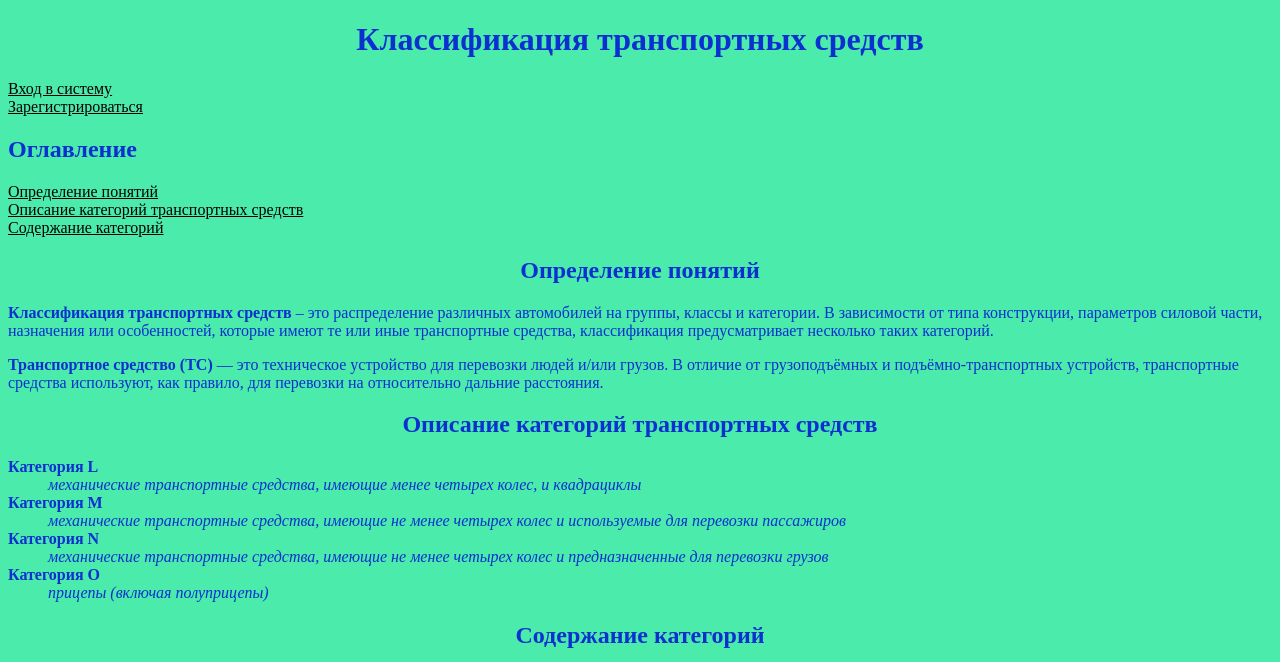
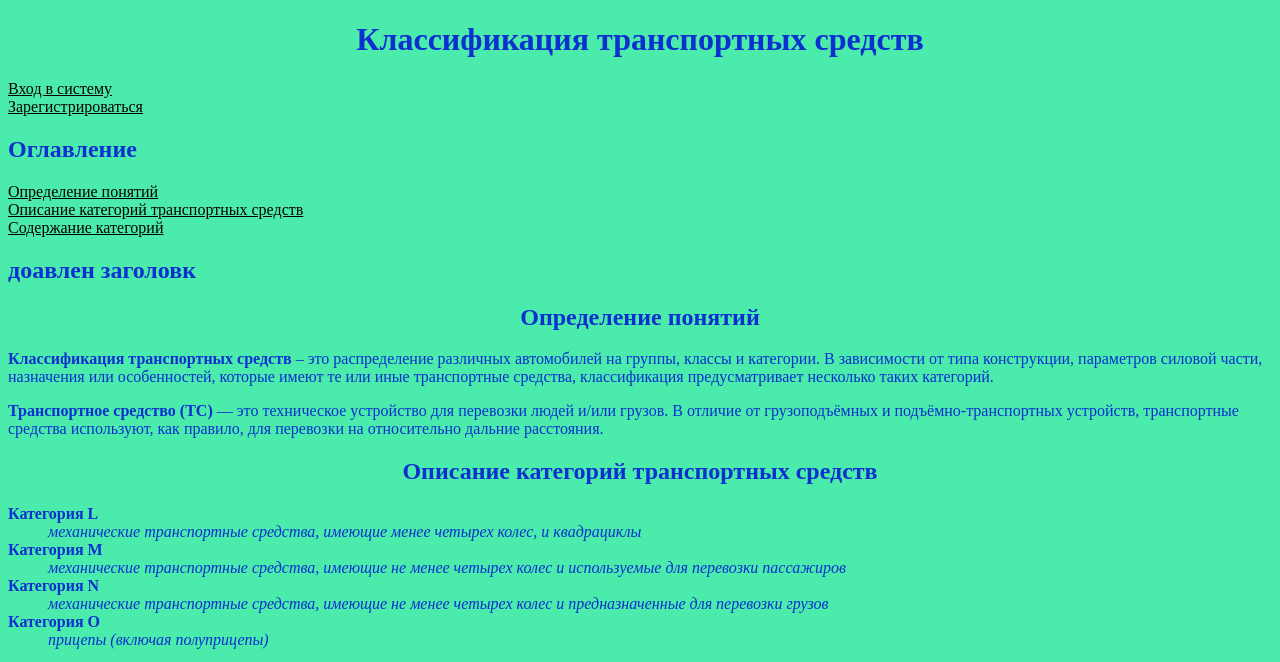
Before and after one commit to Ivan-Lepeshinsky/test1, a plain HTML site: page Index.html in a window 1280 px wide. Shown: the top 662 px of the page. Drawn offline with Linux system fonts and the light colour scheme.

Commit message:
добавили параграф

```diff
--- a/Index.html
+++ b/Index.html
@@ -13,7 +13,7 @@
 	<a href="#A1">Определение понятий</a><br>
 	<a href="#A2">Описание категорий транспортных средств</a><br>
 	<a href="#A3">Содержание категорий</a>
-
+	<h2>доавлен заголовк</h2>
 
 
 
```
